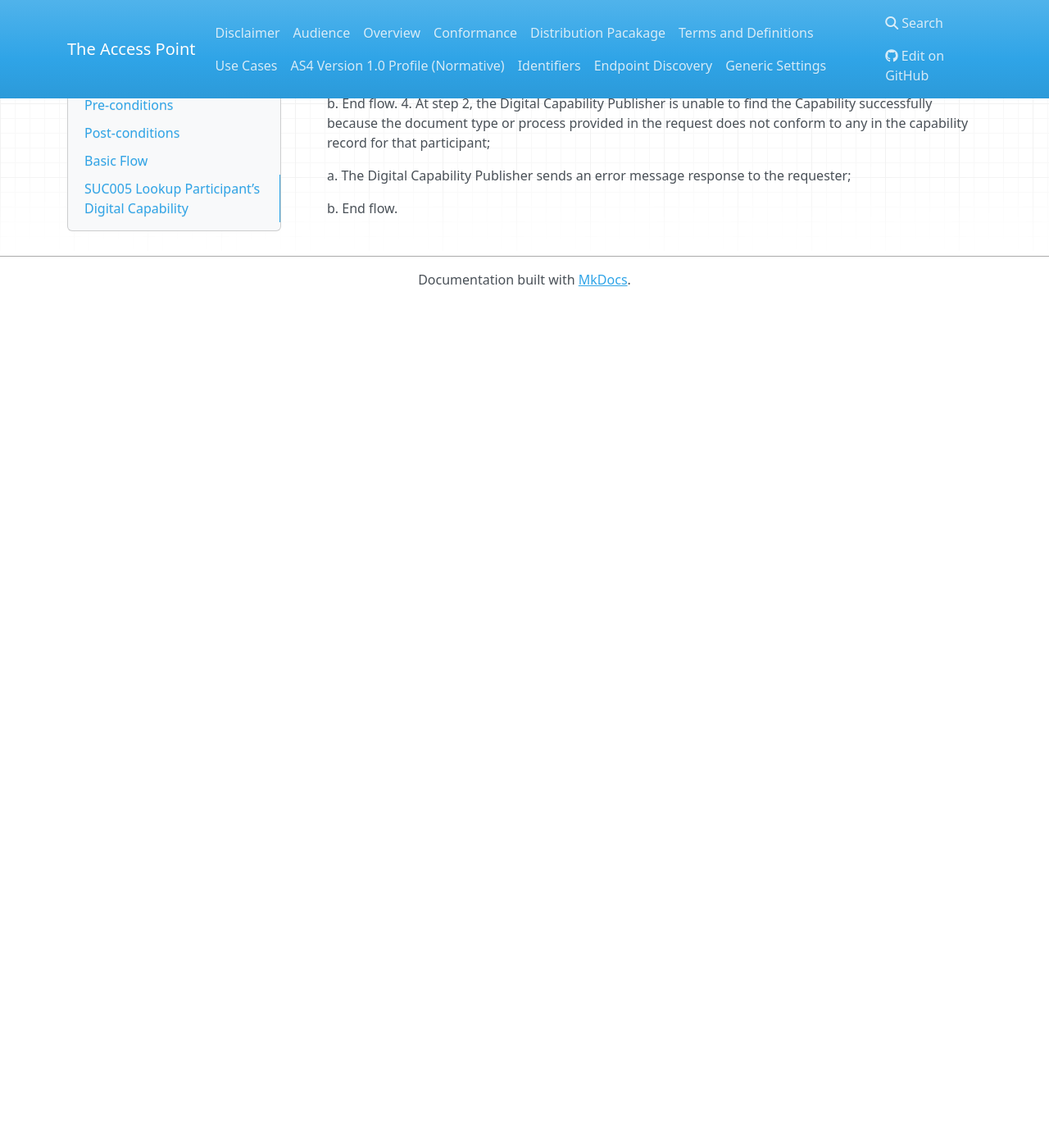
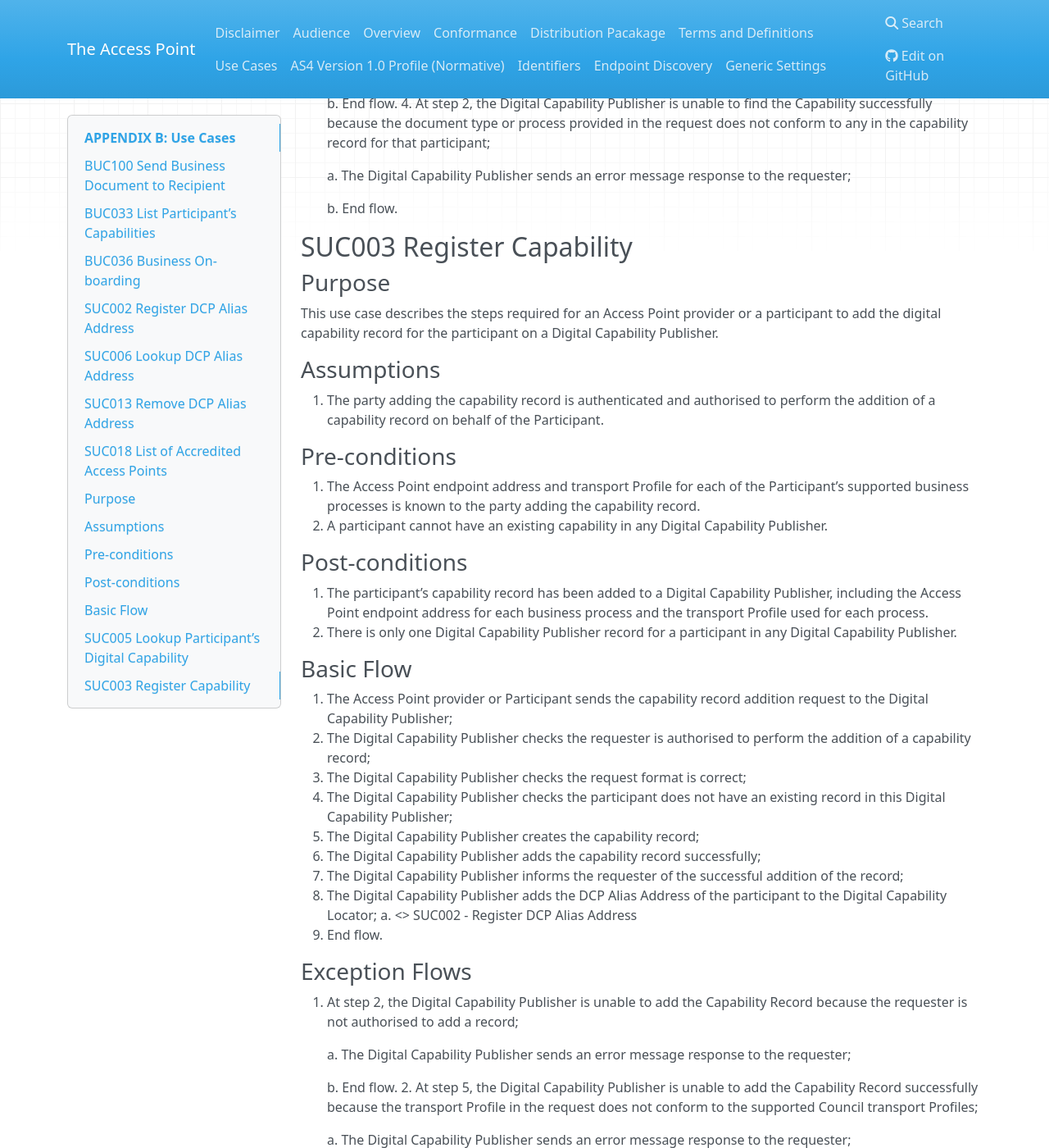
Before and after one commit to Digital-Business-Council/Access-Point, an MkDocs documentation site: the page built from docs/appendix_B.md, in a window 1280 px wide and 1400 px high, scrolled down 10980 px. Shown: the whole window at 82% size. Built offline with MkDocs 1.6.1, drawn with Linux system fonts in a browser that asks for light colours; nearby versions of some CDN libraries; old or Windows-style settings are respelled for this version of MkDocs; before the commit the page ends 11349 px from its top, so only the background shows below that; some of the changed text lies outside the part shown.

Commit message:
Update appendix_B.md

```diff
--- a/docs/appendix_B.md
+++ b/docs/appendix_B.md
@@ -405,3 +405,63 @@ For example, an Access Point could be trying to determine if the Recipient actua
      a. The Digital Capability Publisher sends an error message response to the requester;
 
      b. End flow.
+
+
+## SUC003 Register Capability
+
+### Purpose
+This use case describes the steps required for an Access Point provider or a participant to add the digital capability record for the participant on a Digital Capability Publisher.
+
+### Assumptions
+ 1. The party adding the capability record is authenticated and authorised to perform the addition of a capability record on behalf of the Participant.
+
+### Pre-conditions
+ 1. The Access Point endpoint address and transport Profile for each of the Participant’s supported business processes is known to the party adding the capability record.
+ 2. A participant cannot have an existing capability in any Digital Capability Publisher.
+
+### Post-conditions
+ 1. The participant’s capability record has been added to a Digital Capability Publisher, including the Access Point endpoint address for each business process and the transport Profile used for each process.
+ 2. There is only one Digital Capability Publisher record for a participant in any Digital Capability Publisher.
+
+### Basic Flow
+ 1. The Access Point provider or Participant sends the capability record addition request to the Digital Capability Publisher;
+ 2. The Digital Capability Publisher checks the requester is authorised to perform the addition of a capability record;
+ 3. The Digital Capability Publisher checks the request format is correct;
+ 4. The Digital Capability Publisher checks the participant does not have an existing record in this Digital Capability Publisher;
+ 5. The Digital Capability Publisher creates the capability record;
+ 6. The Digital Capability Publisher adds the capability record successfully;
+ 7. The Digital Capability Publisher informs the requester of the successful addition of the record;
+ 8. The Digital Capability Publisher adds the DCP Alias Address of the participant to the Digital Capability Locator; a. <<include>> SUC002 - Register DCP Alias Address
+ 9. End flow.
+
+### Exception Flows
+ 1. At step 2, the Digital Capability Publisher is unable to add the Capability Record because the requester is not authorised to add a record;
+
+    a. The Digital Capability Publisher sends an error message response to the requester;
+
+    b. End flow.
+ 2. At step 5, the Digital Capability Publisher is unable to add the Capability Record successfully because the transport Profile in the request does not conform to the supported Council transport Profiles;
+
+    a. The Digital Capability Publisher sends an error message response to the requester;
+
+    b. End flow.
+ 3. At step 5, the Digital Capability Publisher is unable to add the Capability record successfully because the request format is not valid;
+
+    a. The Digital Capability Publisher sends an error message response to the requester;
+
+    b. End flow.
+ 4. At step 5, the Digital Capability Publisher is unable to add the Capability record successfully because the identifier provided does not conform to an Identifier scheme supported by the Council;
+
+    a. The Digital Capability Publisher sends an error message response to the requester;
+
+    b. End flow.
+ 5. At step 5, the Digital Capability Publisher is unable to add the Capability Record successfully because the document identifier in the request does not conform to a supported document identifier scheme;
+
+    a. The Digital Capability Publisher sends an error message response to the requester;
+
+    b. End flow.
+ 6. At step 5, the Digital Capability Publisher is unable to add the Capability Record successfully because the process identifier in the request does not conform to a supported process identifier scheme;
+
+    a. The Digital Capability Publisher sends an error message response to the requester;
+
+    b. End flow.
```
